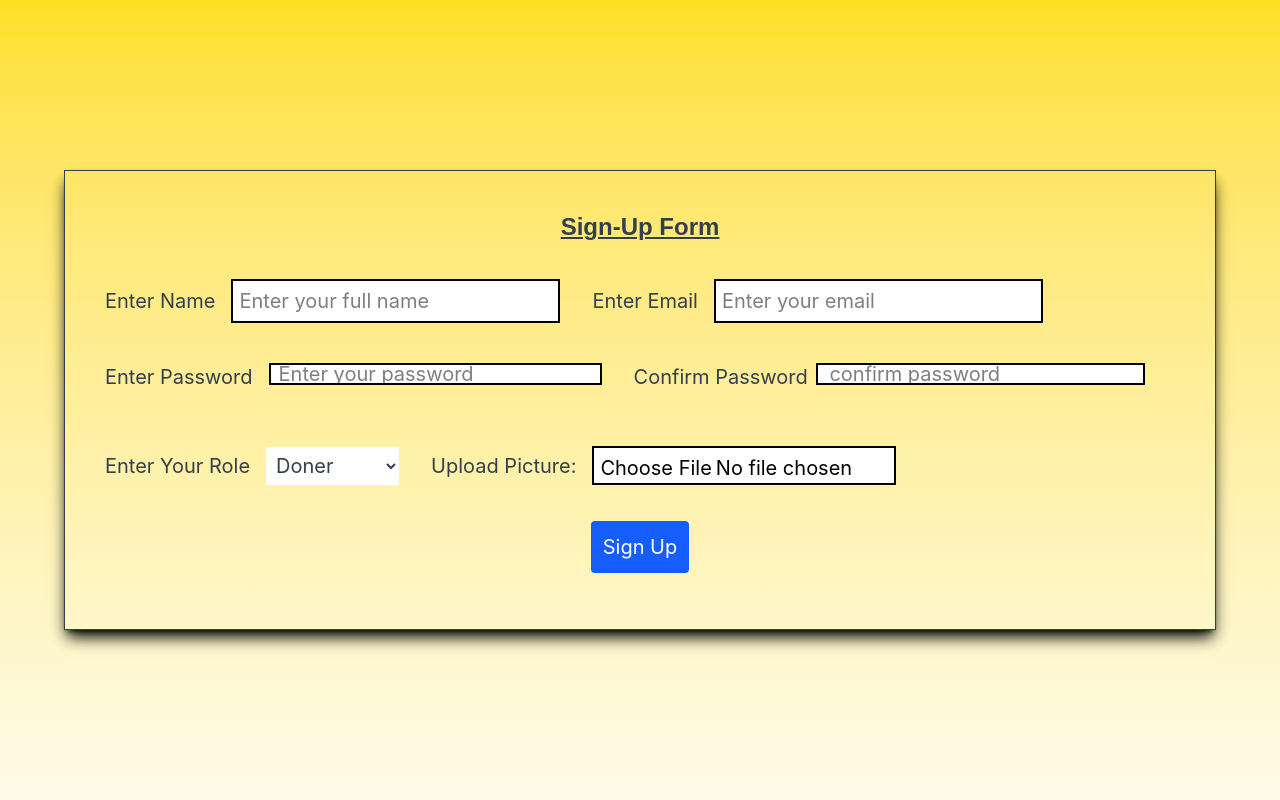
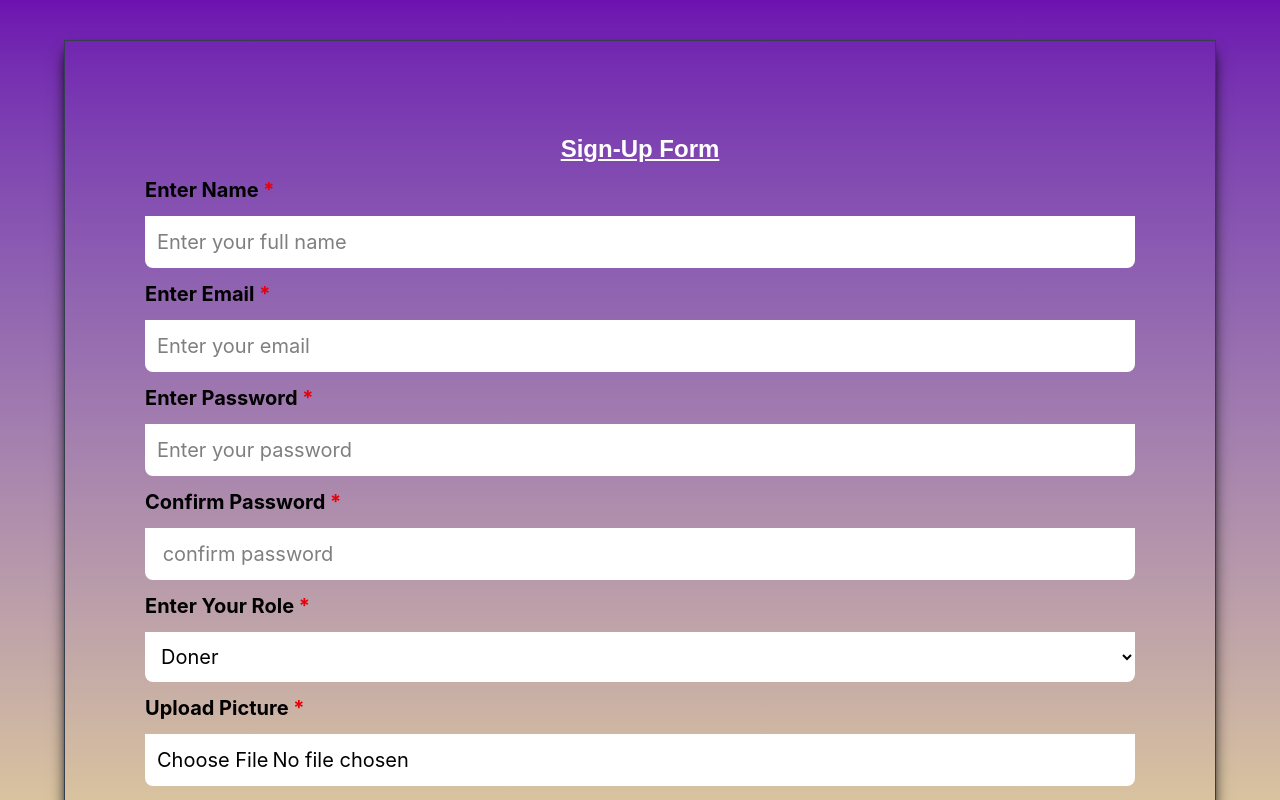
Before and after one commit to SrijaVuppala295/Compassion_Connect, a React (Vite) app: page /signUp in a window 1280 px wide. Shown: the top 800 px of the page. Built offline with nearby package versions, Linux system fonts and the light colour scheme.

Commit message:
Added Login SignUp Forms and connected it with backend routes

```diff
--- a/src/main.jsx
+++ b/src/main.jsx
@@ -9,6 +9,7 @@ import Event from './pages//event.jsx';
 import Feedback from './pages/feedback.jsx';
 import VolunteerRegistration from './pages/volunteer.jsx';
 import SignUp from './pages/signUp.jsx';
+import Login from './pages/login.jsx';
 
 createRoot(document.getElementById('root')).render(
   <StrictMode>
@@ -21,6 +22,7 @@ createRoot(document.getElementById('root')).render(
         <Route path="/feedback" element={<Feedback />} />
         <Route path="/volunteer" element={<VolunteerRegistration />} />
         <Route path='/signUp' element={<SignUp/>}/>
+        <Route path='/login' element={<Login/>}/>
       </Routes>
     </Router>
     </AuthProvider>
--- a/src/pages/SignUp.jsx
+++ b/src/pages/SignUp.jsx
@@ -2,11 +2,11 @@ import React from "react";
 import { useState } from "react";
 import axios from "../axios";
 import toast, { Toaster } from "react-hot-toast";
-import { useNavigate } from "react-router-dom";
-import { useAuth } from "../context/AuthContext";
+import { Link, useNavigate } from "react-router-dom";
+import { useAuth } from "../context/AuthContext.jsx";
 
 const SignUp = () => {
-  const {login} = useAuth();
+  const { login } = useAuth();
   const [form, setform] = useState({
     name: "",
     email: "",
@@ -38,7 +38,9 @@ const SignUp = () => {
     data.append("cloud_name", import.meta.env.VITE_CLOUD_NAME);
     try {
       const res = await fetch(
-        `https://api.cloudinary.com/v1_1/${import.meta.env.VITE_CLOUD_NAME}/image/upload`,
+        `https://api.cloudinary.com/v1_1/${
+          import.meta.env.VITE_CLOUD_NAME
+        }/image/upload`,
         { method: "POST", body: data }
       );
       const upload = await res.json();
@@ -59,8 +61,7 @@ const SignUp = () => {
         return;
       } else if (form.password !== form.confirmPassword) {
         toast.error("Confirm Password does not match Password");
-      }
-      else{
+      } else {
         setLoading(true);
 
         const res = await fetch("http://localhost:3000/api/auth/signup", {
@@ -85,30 +86,32 @@ const SignUp = () => {
             role: "",
             picture: "",
           });
+          login(data.user, data.token);
           setLoading(false);
-          login(data.user,data.token);
+          setTimeout(() => {
             navigate("/");
+          }, 1500);
         } else {
           toast.error("SignUp failed");
           console.log(data);
         }
       }
-
     } catch (e) {
       toast.error(`Error occured ${e}`);
       console.log(e);
     }
   };
   return (
-    <div className="min-h-screen sm:!min-w-screen bg-gradient-to-b from-yellow-300 to-yellow-50 flex items-center justify-center">
+    <div className="min-h-screen sm:!min-w-screen bg-gradient-to-b from-purple-800 to-yellow-200 flex justify-center items-center">
       <Toaster position="top-center" reverseOrder={false} />
-      <div className=" container !mx-auto !my-10 border !p-3 sm:!p-10 !shadow-lg shadow-black">
-        <form onSubmit={handleSubmit} className=" text-xl">
-          <h2 className="text-2xl text-center underline">Sign-Up Form</h2>
-          <div className="flex flex-col sm:flex-row gap-2 sm:gap-8">
+      <div className=" container !mx-auto !my-10 border !p-3 sm:!p-20 !shadow-lg shadow-black">
+        <form onSubmit={handleSubmit} className=" text-xl text-white">
+          <h2 className="text-2xl text-center underline capitalize !my-3">Sign-Up Form</h2>
 
-          <div className="flex  gap-4  !items-center !my-5 text-xl">
-            <label htmlFor="name" className=" ">Enter Name</label>
+
+              <label htmlFor="name" className="!font-bold text-xl text-black  ">
+                Enter Name <span className="text-red-600">*</span>
+              </label>
               <input
                 type="text"
                 name="name"
@@ -116,11 +119,11 @@ const SignUp = () => {
                 placeholder="Enter your full name"
                 value={form.name}
                 onChange={handleChange}
-              className=" !block !max-w-full !p-1.5 bg-white text-black  border-2 focus:border-amber-400 "
+                className=" !w-full !my-3 !p-3 bg-white text-black rounded-b-lg  "
               />
-          </div>
-          <div className="flex gap-4  items-center !my-5 text-xl">
-            <label htmlFor="email">Enter Email</label>
+
+
+              <label htmlFor="email" className="!font-bold text-xl text-black  ">Enter Email <span className="text-red-600">*</span></label>
               <input
                 type="email"
                 name="email"
@@ -128,15 +131,14 @@ const SignUp = () => {
                 placeholder="Enter your email"
                 value={form.email}
                 onChange={handleChange}
-              className="!block !max-w-full !p-1.5 bg-white text-black  border-2 focus:border-amber-400 "
+                className=" !w-full !my-3 !p-3 bg-white text-black rounded-b-lg "
               />
-          </div>
-          </div>
 
-          <div className="flex flex-col sm:flex-row gap-2 sm:gap-8">
 
-          <div className="flex gap-4 !my-5 text-xl">
-            <label htmlFor="password">Enter Password</label>
+
+
+
+              <label htmlFor="password" className="!font-bold text-xl text-black  ">Enter Password <span className="text-red-600">*</span></label>
               <input
                 type="password"
                 name="password"
@@ -144,12 +146,12 @@ const SignUp = () => {
                 placeholder="Enter your password"
                 value={form.password}
                 onChange={handleChange}
-              className="!block !max-w-full !h-1/2 !p-1.5 sm:!p-2 bg-white text-black  border-2 focus:border-amber-400"
+                className=" !w-full !my-3 !p-3 bg-white text-black rounded-b-lg"
               />
-          </div>
-          <div className="flex gap-2 !my-5 text-xl">
-            <label htmlFor="confirmPassword" className="block">
-               Confirm Password
+
+
+              <label htmlFor="confirmPassword" className="!font-bold text-xl text-black  ">
+                Confirm Password <span className="text-red-600">*</span>
               </label>
               <input
                 type="password"
@@ -158,20 +160,19 @@ const SignUp = () => {
                 placeholder=" confirm password"
                 value={form.confirmPassword}
                 onChange={handleChange}
-              className="!block !max-w-full !h-1/2 !p-1.5 bg-white text-black  border-2 focus:border-amber-400 "
+                className=" !w-full !my-3 !p-3 bg-white text-black rounded-b-lg"
               />
-          </div>
-          </div>
-          <div className="flex flex-col sm:flex-row gap-2 sm:gap-8">
 
-          <div className="flex gap-4 !my-5 text-xl items-center">
-            <label htmlFor="role">Enter Your Role</label>
+
+
+
+              <label htmlFor="role" className="!font-bold text-xl text-black  ">Enter Your Role <span className="text-red-600">*</span></label>
               <select
                 name="role"
                 id="role"
                 onChange={handleChange}
                 value={form.role}
-              className="bg-white !p-1.5"
+                className=" !w-full !my-3 !p-3 bg-white text-black rounded-b-lg"
               >
                 Role
                 <option value="Doner">Doner</option>
@@ -179,9 +180,9 @@ const SignUp = () => {
                 <option value="Fundraiser">Fundraiser</option>
                 <option value="Admin">Admin</option>
               </select>
-          </div>
-          <div className="flex gap-4 my-5 text-xl items-center">
-            <label htmlFor="picture">Upload Picture:</label>
+
+
+              <label htmlFor="picture" className="!font-bold text-xl text-black  ">Upload Picture <span className="text-red-600">*</span></label>
 
               <input
                 type="file"
@@ -190,17 +191,20 @@ const SignUp = () => {
                 accept="image/*"
                 disabled={picLoad}
                 onChange={handlePic}
-              className="bg-white !max-w-1/2 !h-1/2 text-black !p-1.5 border-2 focus:border-amber-400 align-center"
+                className=" !w-full !my-3 !p-3 bg-white text-black rounded-b-lg"
               />
-          </div>
-          </div>
+
+
           <button
             type="submit"
             disabled={loading}
-            className="!block !mx-auto !p-3 !my-4 bg-blue-600 text-white px-6 py-2 rounded hover:bg-blue-700 cursor-pointer transition-all duration-150"
+            className="!w-full font-bold !p-3 !my-4 bg-blue-600 text-white px-6 py-2 rounded hover:bg-blue-700 cursor-pointer transition-all duration-150"
           >
             {loading ? "Signing Up..." : "Sign Up"}
           </button>
+          <div className="flex justify-center items-center text-xl text-black">
+           <p> Already Registered ? <span className='font-bold text-slate-600 '><Link className='hover:!scale-105 hover:!underline' to="/login">Login</Link></span></p>
+          </div>
         </form>
       </div>
     </div>
--- a/src/pages/home.jsx
+++ b/src/pages/home.jsx
@@ -14,6 +14,7 @@ const CompassionConnect = () => {
   const [email, setEmail] = useState('');
 
   const totalPages = 2;
+
 
   // Handle scroll for sticky header
   useEffect(() => {
@@ -82,6 +83,7 @@ const CompassionConnect = () => {
 
 
   }
+  if (loading) return null;
 
   return (
     <div className="compassion-connect">
@@ -110,7 +112,7 @@ const CompassionConnect = () => {
 
 
               </>:<>
-              <li><button onClick={handleLogout} className=' !text-slate-600 cursor-pointer hover:text-gray-600'>Logout</button></li>
+              <li><button onClick={handleLogout} className=' !text-gray-600 cursor-pointer hover:text-gray-600'>Logout</button></li>
 
 
               </>}
--- a/src/pages/login.jsx
+++ b/src/pages/login.jsx
@@ -1,13 +1,99 @@
 import React from 'react'
 import { useState,useEffect } from 'react'
+import { Link, useNavigate } from 'react-router-dom'
+import toast, { Toaster } from "react-hot-toast";
+import { useAuth } from "../context/AuthContext.jsx";
+import { Navigate } from 'react-router-dom';
 
-const login = () => {
+const Login = () => {
+  const {login} = useAuth();
+  const navigate = useNavigate();
+  const [form,setForm] = useState({email:"",password:""});
+  const [loading,setloading] = useState(false);
+  const handleChange = (e)=>{
+    e.preventDefault();
+    setForm({...form,[e.target.name]:e.target.value})
+
+  }
+  const handleSubmit = async (e)=>{
+    e.preventDefault();
+
+    setloading(true);
+    if(!form.email || !form.password){
+      toast.error("Fill all the feilds");
+      return;
+    }
+    try{
+      const res = await fetch('http://localhost:3000/api/auth/login',{
+          method: "POST",
+          headers: { "Content-Type": "application/json" },
+          body: JSON.stringify({
+
+            email: form.email,
+            password: form.password
+
+          })})
+
+          const data = await res.json();
+          if(res &&data.user && data.token){
+            toast.success('Login Successful Redirecting...');
+            setForm({email:"",password:""});
+            login(data.user,data.token);
+            setloading(false);
+             setTimeout(() => {
+            navigate("/");
+          }, 1500);
+
+
+          }
+          else{
+             toast.error("SignUp failed");
+          console.log(data);
+          setloading(false);
+
+          }
+
+    }
+    catch(e){
+      toast.error(`Error occured ${e}`);
+      console.log(e);
+
+    }
+
+  }
 
   return (
-    <div>
+    <div className='min-h-screen sm:!min-w-screen bg-gradient-to-b from-purple-700 to-yellow-200 flex justify-center items-center'>
+       <Toaster position="top-center" reverseOrder={false} />
+      <div className='!mx-auto border !p-10 !my-1/2 bg-white/30 backdrop-blur-lg border-white/20 rounded-xl shadow-lg '>
+
+        <form onSubmit={handleSubmit} className='!p-2 flex flex-col gap-4'>
+          <h2 className='text-center text-xl text-black underline'>Login</h2>
+          <div className='flex gap-4 text-xl'>
+            <label htmlFor="email" className='block !w-full'>Email: </label>
+            <br />
+            <input type="email" value={form.email} onChange={handleChange} name="email" id="email" placeholder='Enter email' className='block border bg-white !px-3'/>
+          </div>
+          <div className='flex gap-2 text-xl'>
+            <label htmlFor="password">Password:</label>
+            <input type="password" name="password" value={form.password}  onChange={handleChange} id="password" placeholder='Enter password' className='border bg-white !px-3' />
+          </div>
+
+          <button type="submit" className=' !w-full !mx-auto bg-blue-600 hover:bg-blue-400 rounded !p-2 text-xl font-bold text-black cursor-pointer hover:scale-105 transition-all duration-150'>
+            {loading?"Loading....":"Login"}
+
+          </button>
+          <div className='flex justify-center items-center text-xl'>
+            <p>Don't have an account <span className='font-bold text-slate-700 '><Link className='hover:!scale-105 hover:!underline' to="/signUp">SignUp</Link></span></p>
+          </div>
+
+
+        </form>
+
+      </div>
 
     </div>
   )
 }
 
-export default login
+export default Login
```
Also changed, not shown: src/context/AuthContext.jsx (+28 -5 lines), 1 other file (tests, documents, lock files or other folders). Lines whose indentation alone changed are shown as unchanged.
